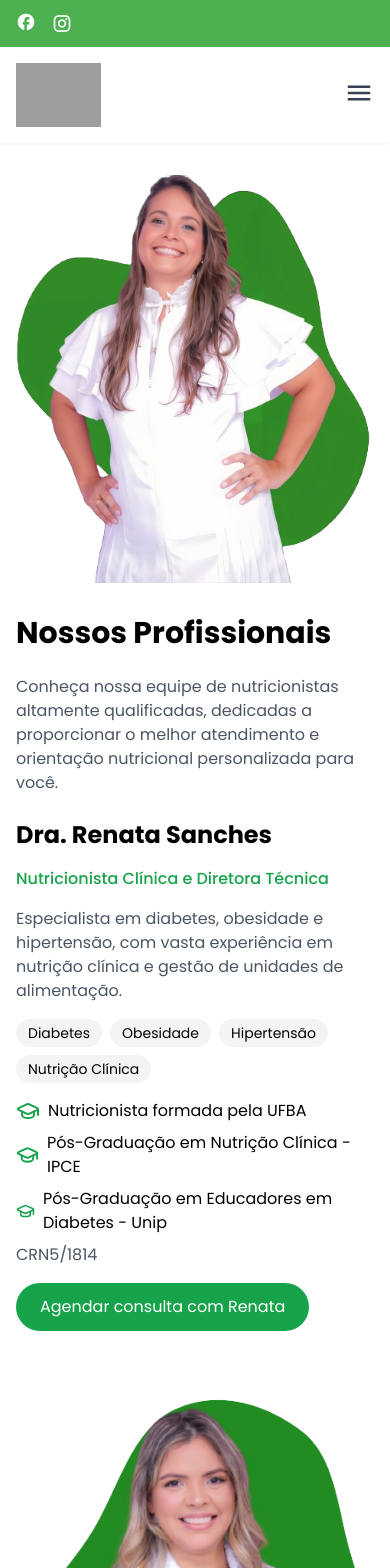
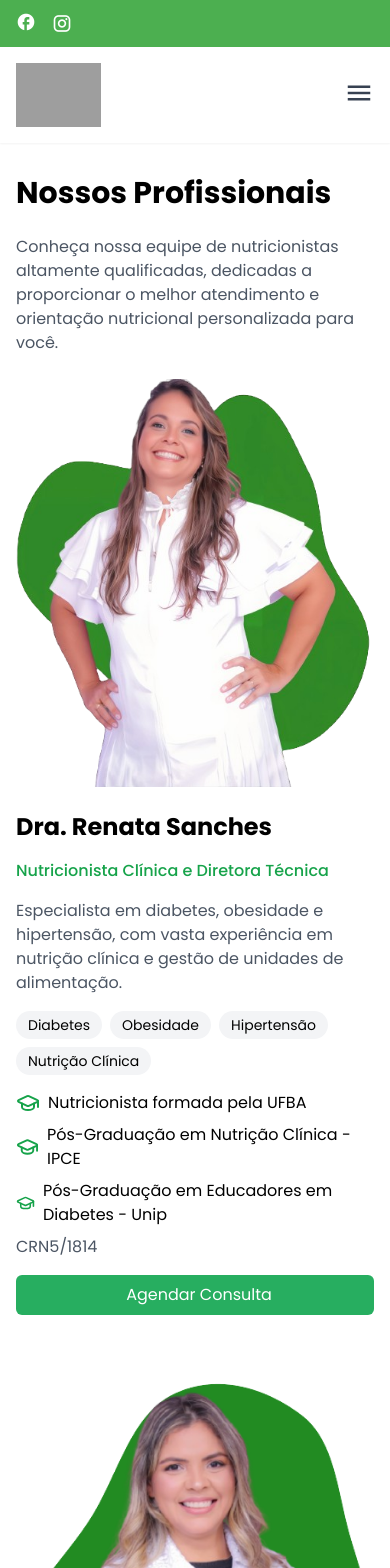
Before and after one commit to Nathalia-Macedo/nutricare, a React (Create React App) app: page /profissionais in a window 390 px wide. Shown: the top 1568 px of the page. Built offline with nearby package versions, Linux system fonts and the light colour scheme; grey boxes are pictures that could not be loaded.

Commit message:
subindo conserto na responsividade da tela de profissionais

```diff
--- a/src/Components/EricaBastos.jsx
+++ b/src/Components/EricaBastos.jsx
@@ -2,6 +2,7 @@ import { GraduationCap } from "lucide-react"
 import Erica from '../Assets/Erica.png'
 import { Link } from "react-router-dom"
 import {useEffect} from 'react'
+import { AgendarConsultaButton } from "./AgendarConsultaButton"
 export default function EricaProfile() {
   useEffect(() => {
     console.log('Erica montado');
@@ -53,12 +54,7 @@ export default function EricaProfile() {
           </div>
         </div>
 
-        <Link
-          to="/agendamento?profissional=erica-bastos"
-          className="inline-block bg-green-600 hover:bg-green-700 text-white py-3 px-6 rounded-full transition-colors text-center"
-        >
-          Agendar consulta com Érica
-        </Link>
+       <AgendarConsultaButton/>
       </div>
     </div>
   )
--- a/src/Components/RenataSanches.jsx
+++ b/src/Components/RenataSanches.jsx
@@ -1,10 +1,11 @@
-import { Link } from "react-router-dom"
-import { GraduationCap } from "lucide-react";
-import renata from '../Assets/renata.png'
-function RenataSection(){
-    return(
-<div  className="max-w-6xl mx-auto px-4 md:px-8 py-8 flex flex-col md:flex-row gap-8 md:gap-12">
-        <div className="relative flex-1 md:-ml-8">
+import { AgendarConsultaButton } from "./AgendarConsultaButton"
+import { GraduationCap } from "lucide-react"
+import renata from "../Assets/renata.png"
+
+function RenataSection() {
+  return (
+    <div className="max-w-6xl mx-auto px-4 md:px-8 py-8 flex flex-col md:flex-row gap-8 md:gap-12">
+      <div className="relative flex-1 md:-ml-8 hidden md:block">
         <img
           src={renata || "/placeholder.svg"}
           alt="Professional healthcare provider"
@@ -16,9 +17,17 @@ function RenataSection(){
         <h2 className="text-3xl font-bold">Nossos Profissionais</h2>
 
         <p className="text-gray-600">
-            Conheça nossa equipe de nutricionistas altamente qualificadas, dedicadas a proporcionar o melhor atendimento
-            e orientação nutricional personalizada para você.
+          Conheça nossa equipe de nutricionistas altamente qualificadas, dedicadas a proporcionar o melhor atendimento e
+          orientação nutricional personalizada para você.
         </p>
+
+        <div className="md:hidden">
+          <img
+            src={renata || "/placeholder.svg"}
+            alt="Professional healthcare provider"
+            className="w-full h-auto object-cover"
+          />
+        </div>
 
         <div className="space-y-4">
           <h3 className="text-2xl font-bold">Dra. Renata Sanches</h3>
@@ -54,16 +63,11 @@ function RenataSection(){
             </div>
           </div>
 
-            <Link
-            to="/agendamento?profissional=renata-sanches"
-            className="inline-block bg-green-600 hover:bg-green-700 text-white py-3 px-6 rounded-full transition-colors"
-          >   Agendar consulta com Renata
-          </Link>
+          <AgendarConsultaButton/>
         </div>
       </div>
     </div>
   )
-
 }
 
-export default RenataSection;
+export default RenataSection
```
Lines whose indentation alone changed are shown as unchanged.
